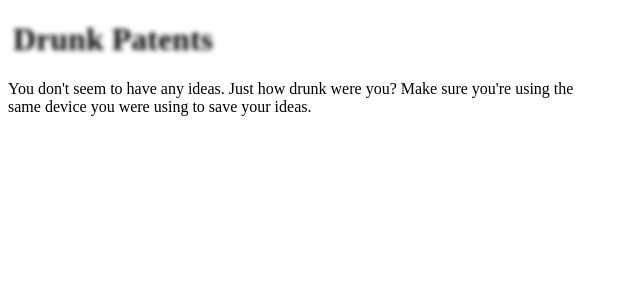
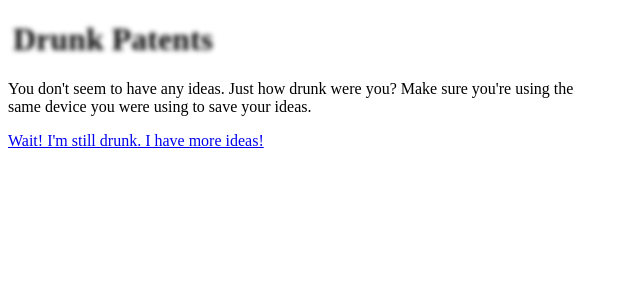
Before and after one commit to ejzimmer/drunk-patents, an Angular app: page /sober in a window 1280 px wide. Shown: the top 300 px of the page, without its empty margins (0-640 px from the left). Built offline with nearby package versions, Linux system fonts and the light colour scheme.

Commit message:
Link from sober page back to drunk page

```diff
--- a/src/app/sober/sober.component.html
+++ b/src/app/sober/sober.component.html
@@ -8,3 +8,4 @@
     <button class="delete" aria-label="Delete" (click)="deleteIdea(text.id)">X</button>
   </li>
 </ul>
+<a routerLink="/">Wait! I'm still drunk. I have more ideas!</a>
```
